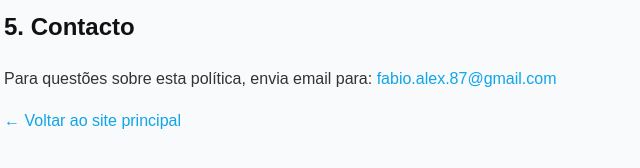
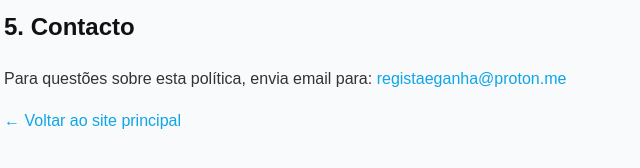
Before and after one commit to FabioAlex87/registaeganha, a plain HTML site: page privacidade.html in a window 1280 px wide. Shown: the part 714-882 px from the top of the page, 236-876 px from the left. Drawn offline with Linux system fonts and the light colour scheme.

Commit message:
Update contact email in privacidade.html

```diff
--- a/privacidade.html
+++ b/privacidade.html
@@ -34,7 +34,7 @@ a{color:#0ea5e9;text-decoration:none}
 
 
 <h2>5. Contacto</h2>
-<p>Para questões sobre esta política, envia email para: <a href="mailto:fabio.alex.87@gmail.com">fabio.alex.87@gmail.com</a></p>
+<p>Para questões sobre esta política, envia email para: <a href="mailto:registaeganha@proton.me">registaeganha@proton.me</a></p>
 
 
 <p><a href="index.html">← Voltar ao site principal</a></p>
```
